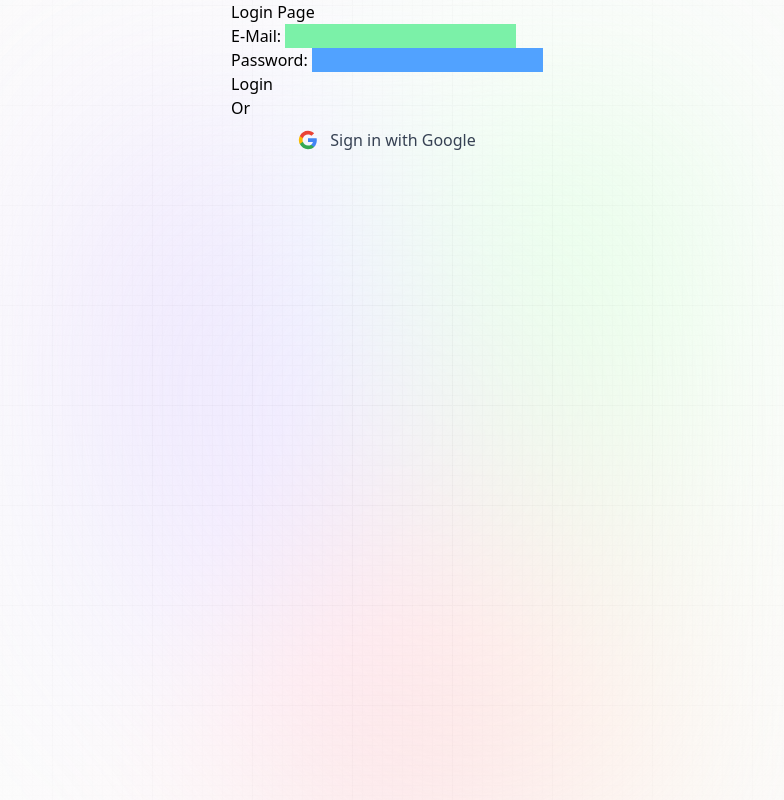
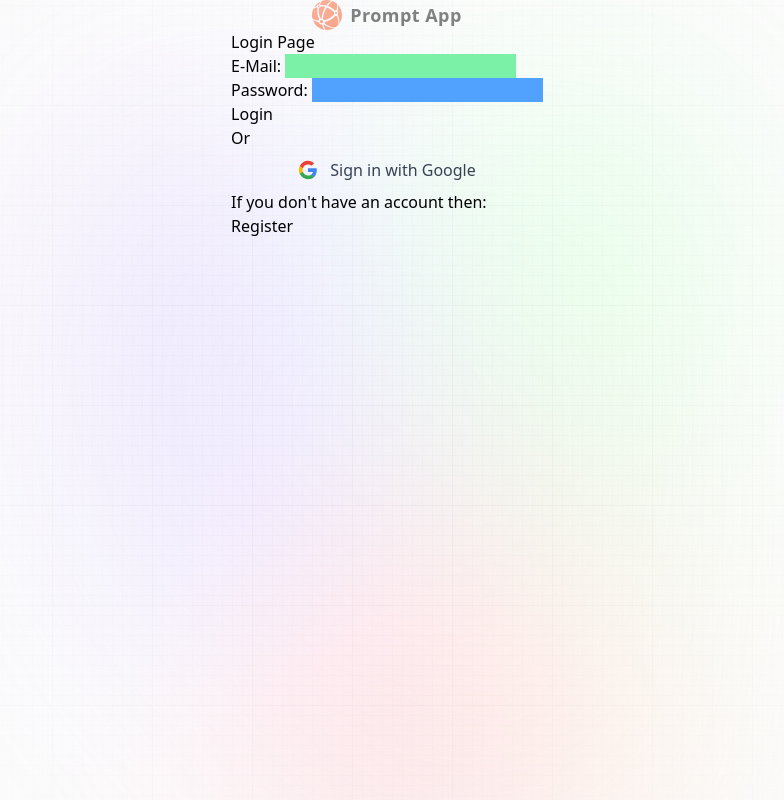
Before and after one commit to Em-myy/prompt-app, a Next.js app: page /login in a window 1280 px wide. Shown: the whole page, without its empty margins (253-1037 px from the left). Built offline with nearby package versions, Linux system fonts and the light colour scheme; no server answers.

Commit message:
new changes

```diff
--- a/app/(auth)/layout.tsx
+++ b/app/(auth)/layout.tsx
@@ -1,6 +1,8 @@
 import type { Metadata } from "next";
 import { Geist, Geist_Mono } from "next/font/google";
 import "../(main)/globals.css";
+import Link from "next/link";
+import Image from "next/image";
 
 const geistSans = Geist({
   variable: "--font-geist-sans",
@@ -31,6 +33,16 @@ export default function RootLayout({
         <div className="main">
           <div className="gradient" />
         </div>
+        <Link href="/" className="flex gap-2 flex-center">
+          <Image
+            src="/assets/images/logo.svg"
+            alt="Logo"
+            width={30}
+            height={30}
+            className="object-contain"
+          />
+          <p className="logo_text">Prompt App</p>
+        </Link>
         <main className="app">{children}</main>
       </body>
     </html>
--- a/app/(auth)/login/page.tsx
+++ b/app/(auth)/login/page.tsx
@@ -2,6 +2,7 @@
 
 import GoogleButton from "@/components/GoogleButton";
 import { createClient } from "@/utils/supabase/client";
+import Link from "next/link";
 import { useRouter } from "next/navigation";
 import { useState } from "react";
 
@@ -77,6 +78,10 @@ const LoginPage = () => {
           <GoogleButton />
         </div>
       </section>
+      <div>
+        <p>If you don't have an account then: </p>
+        <Link href="/register">Register</Link>
+      </div>
     </main>
   );
 };
--- a/app/(auth)/register/page.tsx
+++ b/app/(auth)/register/page.tsx
@@ -2,6 +2,7 @@
 
 import GoogleButton from "@/components/GoogleButton";
 import { createClient } from "@/utils/supabase/client";
+import Link from "next/link";
 import { useState } from "react";
 
 type formType = {
@@ -98,6 +99,10 @@ const RegisterPage = () => {
             <GoogleButton />
           </div>
         </section>
+        <div>
+          <p>If you have an account: </p>
+          <Link href="/login">Login</Link>
+        </div>
       </main>
     </>
   );
```
